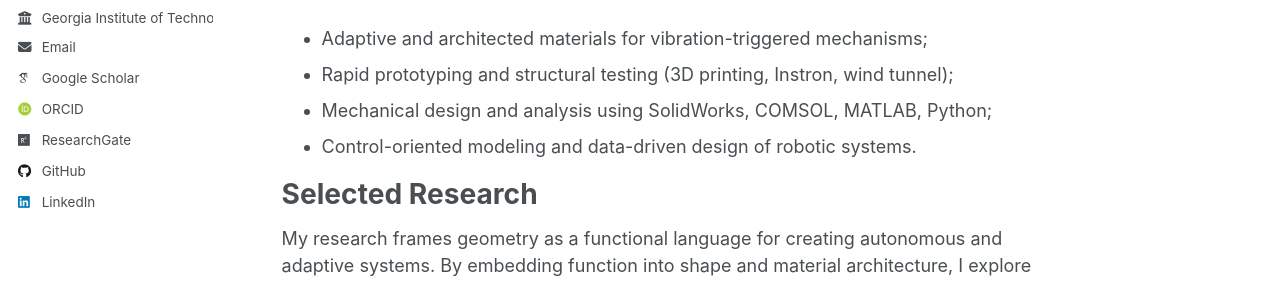
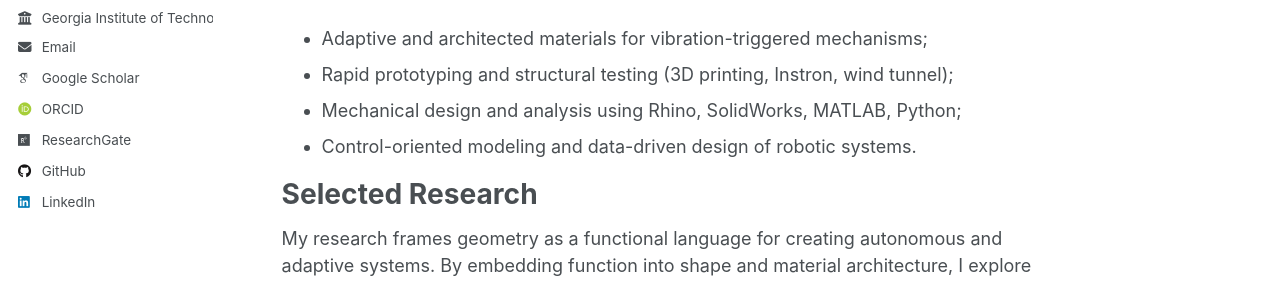
Before and after one commit to XinyiYang0/xinyiyang0.github.io, a Jekyll site: the page built from _pages/about.md, in a window 1280 px wide and 900 px high. Shown: the part 425-708 px from the top of the window. Built offline with Jekyll 4.4.1, drawn with Linux system fonts in a browser that asks for light colours; some web fonts are replaced; a script that is not in the unit is left out.

Commit message:
Update about.md

```diff
--- a/_pages/about.md
+++ b/_pages/about.md
@@ -17,7 +17,7 @@ My work translates experimental research into manufacturable designs for deploya
 Focus Areas:
 - Adaptive and architected materials for vibration-triggered mechanisms;
 - Rapid prototyping and structural testing (3D printing, Instron, wind tunnel);
-- Mechanical design and analysis using SolidWorks, COMSOL, MATLAB, Python;
+- Mechanical design and analysis using Rhino, SolidWorks, MATLAB, Python;
 - Control-oriented modeling and data-driven design of robotic systems.
 
 Selected Research
```
